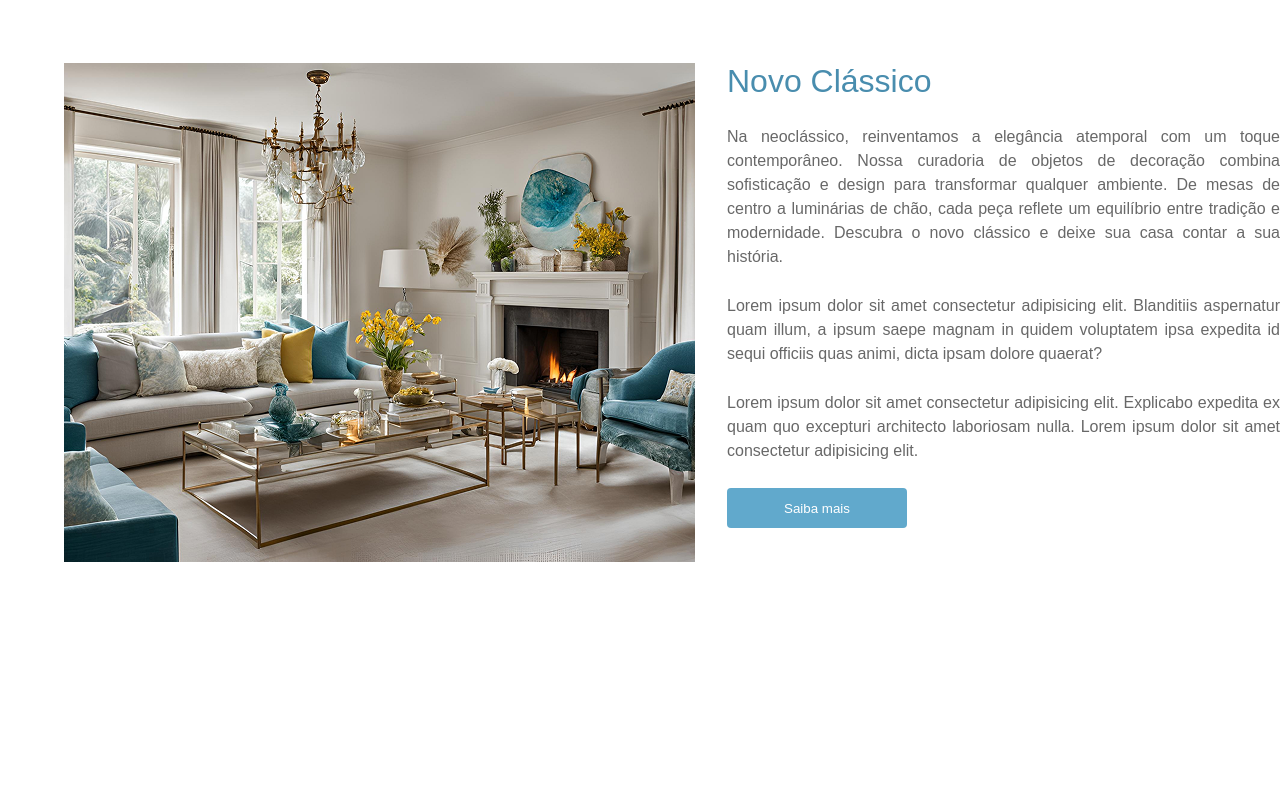
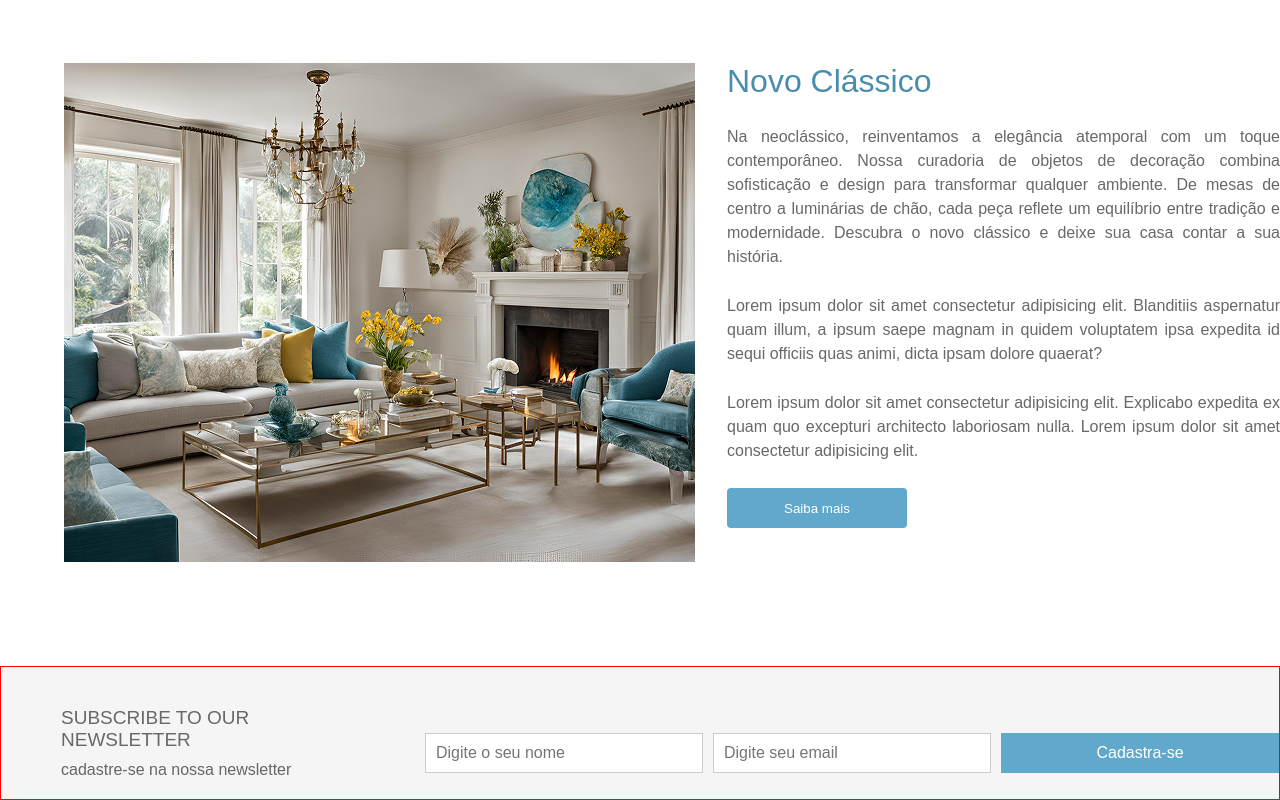
Before and after one commit to santiagobruna/teste-front-vmb, a React (Vite) app: page / in a window 1280 px wide. Shown: the part 1243-2043 px from the top of the page. Before the commit the page ends 1909 px from the top, so only its background shows below. Built offline with nearby package versions, Linux system fonts and the light colour scheme; no server answers; a web font is replaced by a local one.

Commit message:
feat(Newsletter): insere componente newsletter com campo de nome e email

```diff
--- a/src/App.tsx
+++ b/src/App.tsx
@@ -6,6 +6,7 @@ import Card from './components/Cards';
 import { fetchProducts } from './services/api';
 import type { Product } from './containers/CardContainer';
 import SectionInstitutional from './components/SectionInstitutional';
+import Newsletter from './components/Newsletter';
 
 function App() {
   const [products, setProducts] = useState<Product[]>([]);
@@ -29,6 +30,7 @@ function App() {
       {products.length > 8 && (
         <Card title="Coleção Camadas" product={products.slice(8, 12)} />
       )}
+      <Newsletter/>
     </>
   )
 }
--- /dev/null
+++ b/src/components/Newsletter/index.tsx
@@ -0,0 +1,20 @@
+import './newsletter.scss'
+const Newsletter = () => {
+    return (
+        <div className="newsletter">
+            <div className="text-newsletter">
+                <h2>Subscribe to our Newsletter</h2>
+                <p>cadastre-se na nossa newsletter</p>
+            </div>
+            <div className="form-newsletter">
+                <form>
+                    <input type="name" placeholder="Digite o seu nome" />
+                    <input type="email" placeholder="Digite seu email" />
+                    <button type="submit">Cadastra-se</button>
+                </form>
+            </div>
+        </div>
+    );
+};
+
+export default Newsletter;
--- /dev/null
+++ b/src/components/Newsletter/newsletter.scss
@@ -0,0 +1,73 @@
+.newsletter {
+    background-color: #f5f5f5;
+    padding: 40px 0px 0px 60px;
+    text-align: center;
+    display: flex;
+    justify-content: flex-start;
+    gap: 60px;
+    align-items: center;
+    border: 1px solid red;
+    @media(max-width: 1024px) {
+        flex-direction: column;
+        padding: 20px;
+        gap: 20px;
+        text-align: center;
+    }
+    .text-newsletter{
+        text-align: left;
+        color: var(--color-text);
+        h2 {
+            font-size: 19px;
+            margin-bottom: 10px;
+            text-transform: uppercase;
+            font-weight: 400;
+        }
+        p {
+            font-size: 16px;
+            margin-bottom: 20px;
+            color: #666;
+            @media(max-width: 768px) {
+                margin-bottom: 4px;
+            }
+        }
+    }
+
+    form {
+        display: flex;
+        justify-content: center;
+        gap: 10px;
+        @media(max-width: 1024px) {
+            flex-direction: column;
+            gap: 20px;
+            text-align: center;
+        }
+        input[type='name'] {
+        padding: 10px;
+        font-size: 16px;
+        border: 1px solid #ccc;
+        width: 278px;
+        max-width: 100%;
+        }
+        input[type='email'] {
+        padding: 10px;
+        font-size: 16px;
+        border: 1px solid #ccc;
+        width: 278px;
+        max-width: 100%;
+        }
+        button {
+        width: 278px;
+        padding: 10px 20px;
+        font-size: 16px;
+        color: #fff;
+        background-color: var(--color-primary);
+        border: none;
+        font-weight: 400;
+        cursor: pointer;
+
+        &:hover {
+            background-color: var(--color-title);
+        }
+        }
+    }
+}
--- a/src/styles/global.scss
+++ b/src/styles/global.scss
@@ -18,3 +18,9 @@
 body {
     font-family: var(--font-primary);
 }
+
+.container {
+    max-width: 1200px;
+    margin: 0 auto;
+    padding: 0 20px;
+}
```
